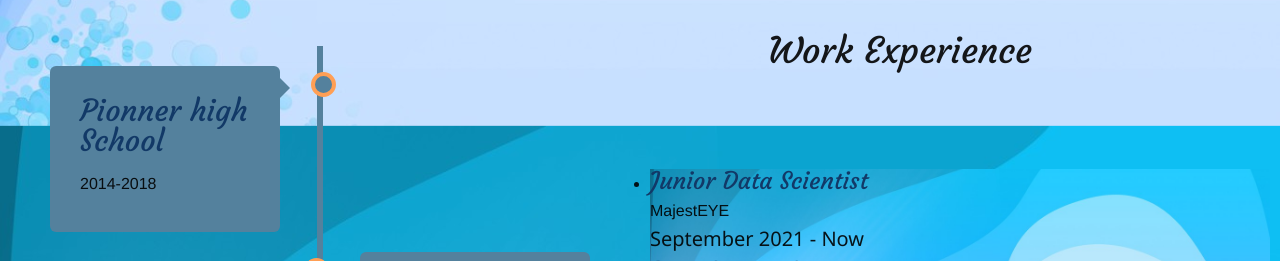
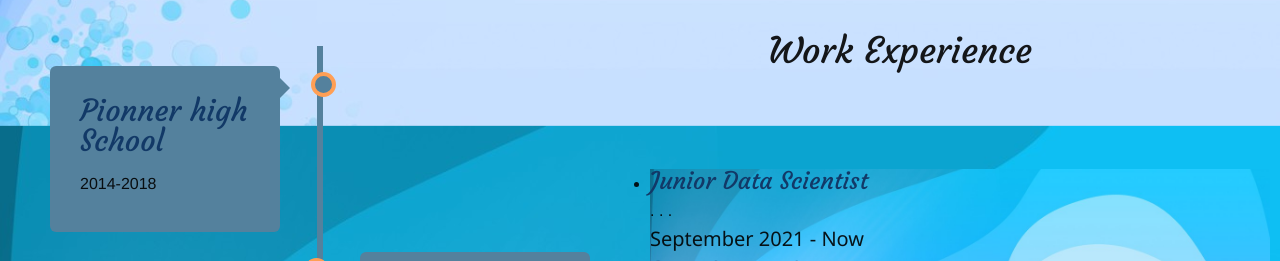
Before and after one commit to Montassar-Chihi/Montassar-chihi.github.io, a plain HTML site: page index.html in a window 1280 px wide. Shown: the part 691-952 px from the top of the page. Drawn offline with nearby package versions, Linux system fonts and the light colour scheme.

Commit message:
Update index.html

```diff
--- a/index.html
+++ b/index.html
@@ -56,9 +56,9 @@
 <div class="display-flex flex-column full-width">
 <div class="pv-entity__summary-info pv-entity__summary-info--background-section ">
 <h3 class="t-16 t-black t-bold">Junior Data Scientist </h3>
-	<span class="pv-entity__secondary-title t-14 t-black t-normal">
-      MajestEYE
-</span>
+	.
+	.
+	.
 <div class="display-flex">
     <h4 class="pv-entity__date-range t-14 t-black--light t-normal">
       <span>September 2021 - Now </span>
```
